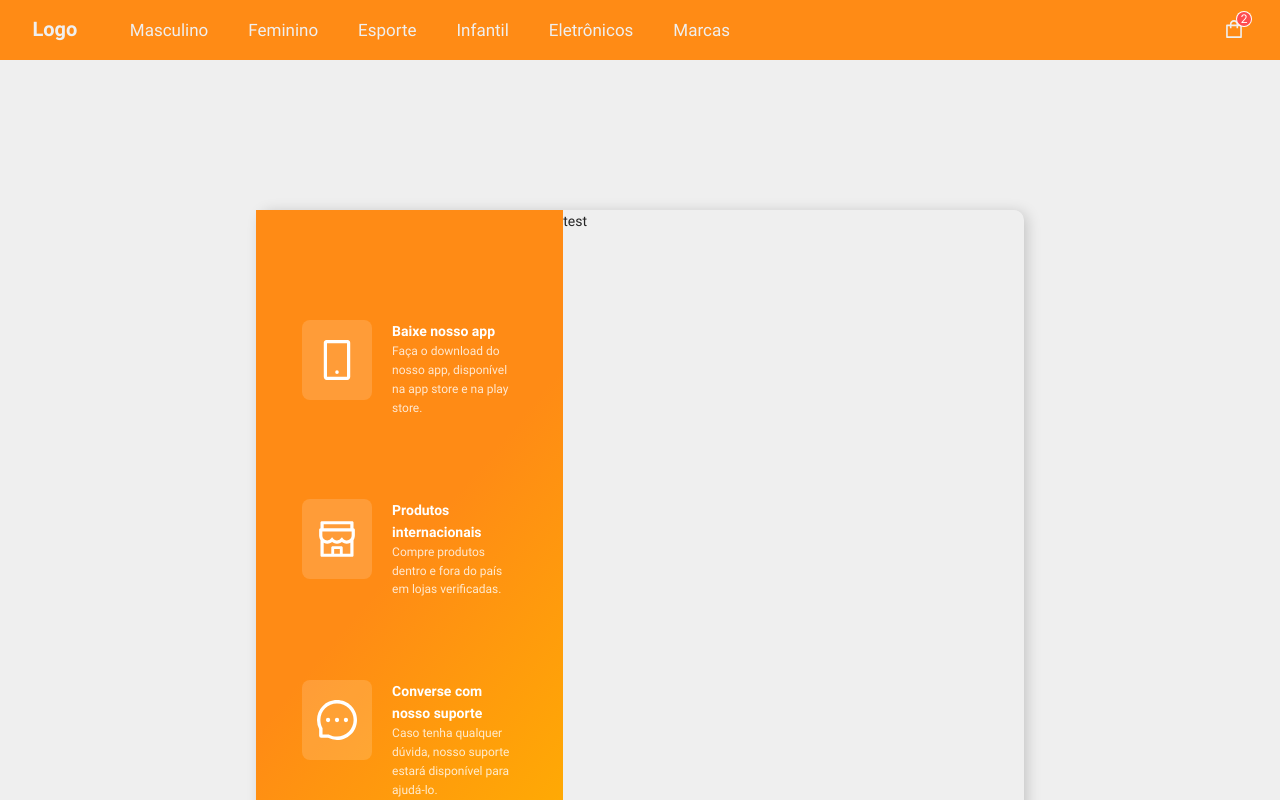
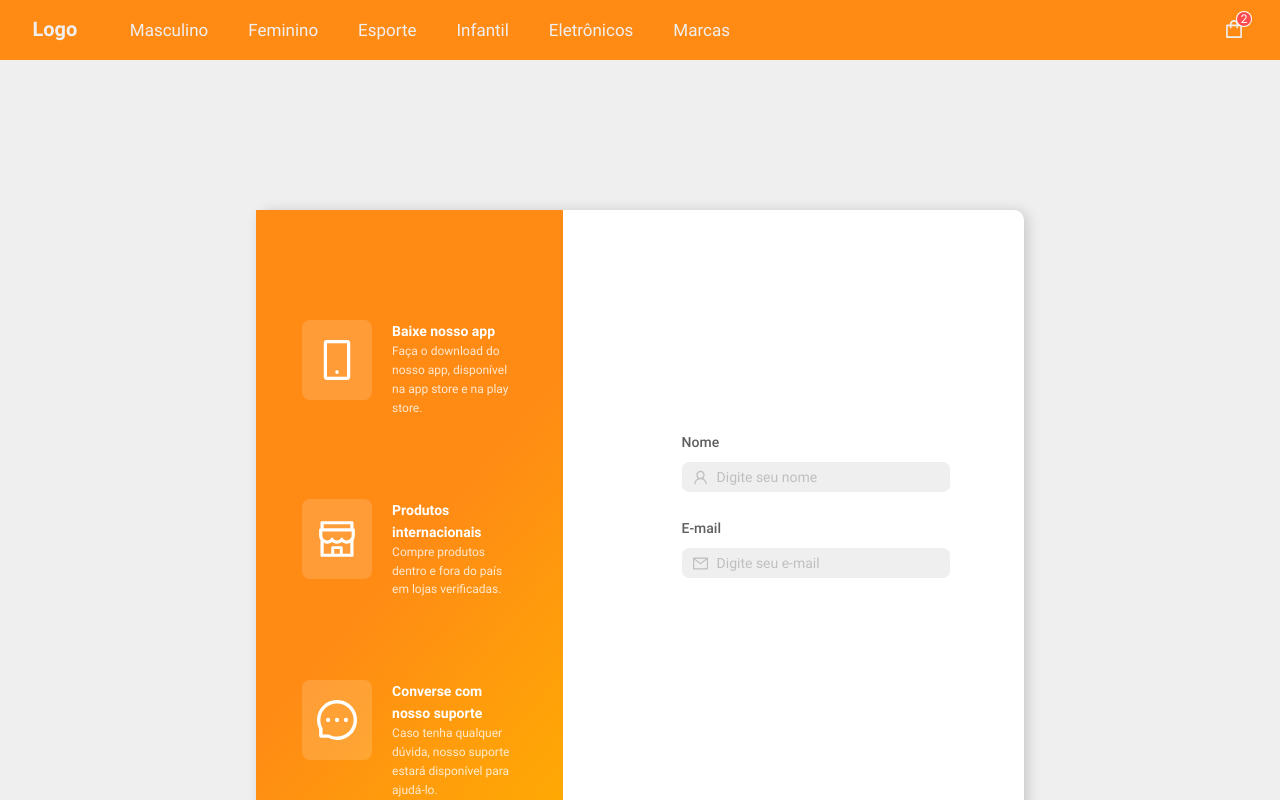
Before and after one commit to EduardoPD1921/e.com-frontend, a React (Create React App) app: page /signUp in a window 1280 px wide. Shown: the top 800 px of the page. Built offline with nearby package versions, Linux system fonts and the light colour scheme.

Commit message:
:construction: New custom inputs for Sign up form created

```diff
--- a/src/pages/SignUp/index.js
+++ b/src/pages/SignUp/index.js
@@ -3,7 +3,8 @@ import React from 'react';
 import Header from '../../components/Header';
 import Footer from '../../components/Footer';
 
-import { MobileOutlined, ShopOutlined, MessageOutlined } from '@ant-design/icons';
+import { Form } from 'antd';
+import { MobileOutlined, ShopOutlined, MessageOutlined, UserOutlined, MailOutlined } from '@ant-design/icons';
 
 import {
   SignUpSection,
@@ -16,7 +17,9 @@ import {
   IconShape,
   CardTitle,
   CardText,
-  CardInfo
+  CardInfo,
+  FormInput,
+  FormLabel
 } from './styles';
 
 function SignUp() {
@@ -70,7 +73,47 @@ function SignUp() {
             </MarketingSection>
           </FormMarketingInfo>
           <FormInputs>
-            test
+            <Form
+              requiredMark={false}
+              name="signUpForm"
+              layout="vertical"
+              // initialValues={}
+              // onFinish={}
+            >
+              <Form.Item
+                label={<FormLabel>Nome</FormLabel>}
+                name="name"
+                rules={[{
+                  required: true,
+                  message: 'Insira seu nome'
+                }]}
+              >
+                <FormInput
+                  prefix={<UserOutlined style={{ fontSize: 15, color: '#bfbfbf', marginRight: 5 }} />}
+                  placeholder="Digite seu nome"
+                />
+              </Form.Item>
+              <Form.Item
+                label={<FormLabel>E-mail</FormLabel>}
+                name="email"
+                rules={[{
+                  required: true,
+                  type: 'email',
+                  message: 'Insira seu e-mail'
+                }]}
+              >
+                {/* <FormInput placeholder="Digite seu e-mail" /> */}
+                <FormInput
+                  prefix={<MailOutlined style={{ fontSize: 15, color: '#bfbfbf', marginRight: 5 }} />}
+                  placeholder="Digite seu e-mail"
+                />
+              </Form.Item>
+              <Form.Item
+                label={<FormLabel></FormLabel>}
+              >
+
+              </Form.Item>
+            </Form>
           </FormInputs>
         </FormShape>
       </FormSection>
--- a/src/pages/SignUp/styles.js
+++ b/src/pages/SignUp/styles.js
@@ -1,4 +1,5 @@
 import styled from 'styled-components';
+import { Input } from 'antd';
 
 export const SignUpSection = styled.div`
   width: 100%;
@@ -25,6 +26,9 @@ export const FormShape = styled.div`
 
   -webkit-box-shadow: 4px 1px 15px -2px rgba(0,0,0,0.2);
   box-shadow: 4px 1px 15px -2px rgba(0,0,0,0.2);
+
+  /* background: #efefef; */
+  background: white;
 `;
 
 export const FormMarketingInfo = styled.div`
@@ -87,4 +91,26 @@ export const FormInputs = styled.div`
   flex: 3;
 
   display: flex;
+  justify-content: center;
+  align-items: center;
 `;
+
+export const FormInput = styled(Input)`
+  && {
+    width: 120%;
+
+    border: none;
+    border-radius: 7px;
+
+    background: #efefef;
+
+    &:focus {
+      background: white !important;
+    }
+  }
+`;
+
+export const FormLabel = styled.label`
+  color: #5f5f5f;
+  font-family: robotoMedium;
+`;
--- a/src/static/css/app.css
+++ b/src/static/css/app.css
@@ -9,8 +9,12 @@ html, body {
   background-color: #efefef !important;
 }
 
-.ant-input-affix-wrapper-focused {
-  border-color: #ff8b15 !important;
+#signUpForm_name:focus {
+  background-color: white !important;
+}
+
+#signUpForm_email:focus {
+  background-color: white !important;
 }
 
 .ant-checkbox-inner {
@@ -20,6 +24,10 @@ html, body {
 .ant-checkbox-checked .ant-checkbox-inner {
   background-color: #ff8b15 !important;
   border-color: #ff8b15 !important;
+}
+
+.ant-input-affix-wrapper-focused {
+  background-color: white !important;
 }
 
 @font-face {
```
